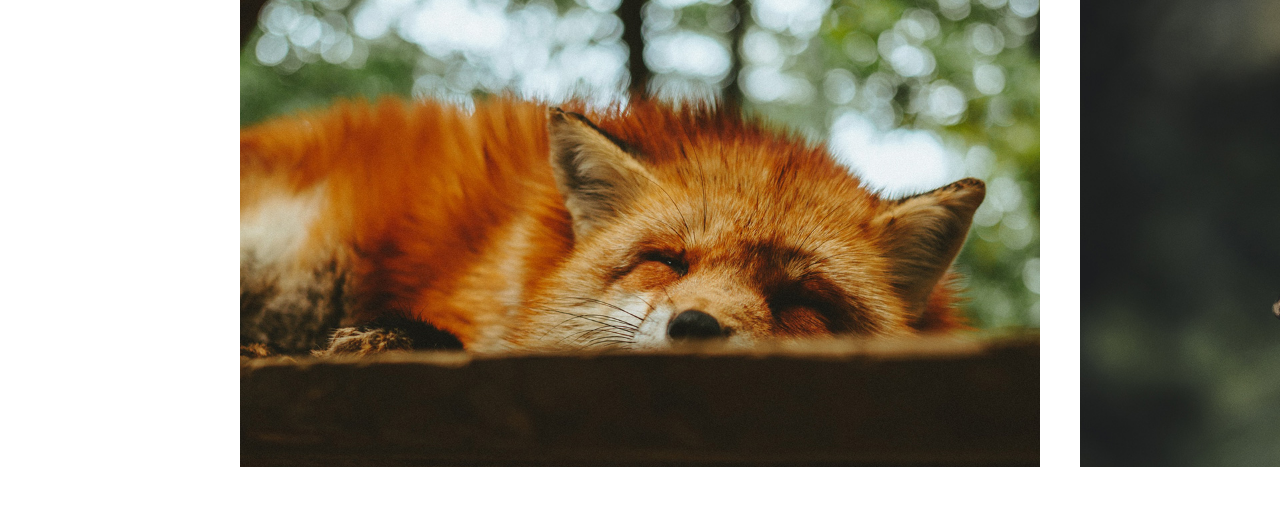
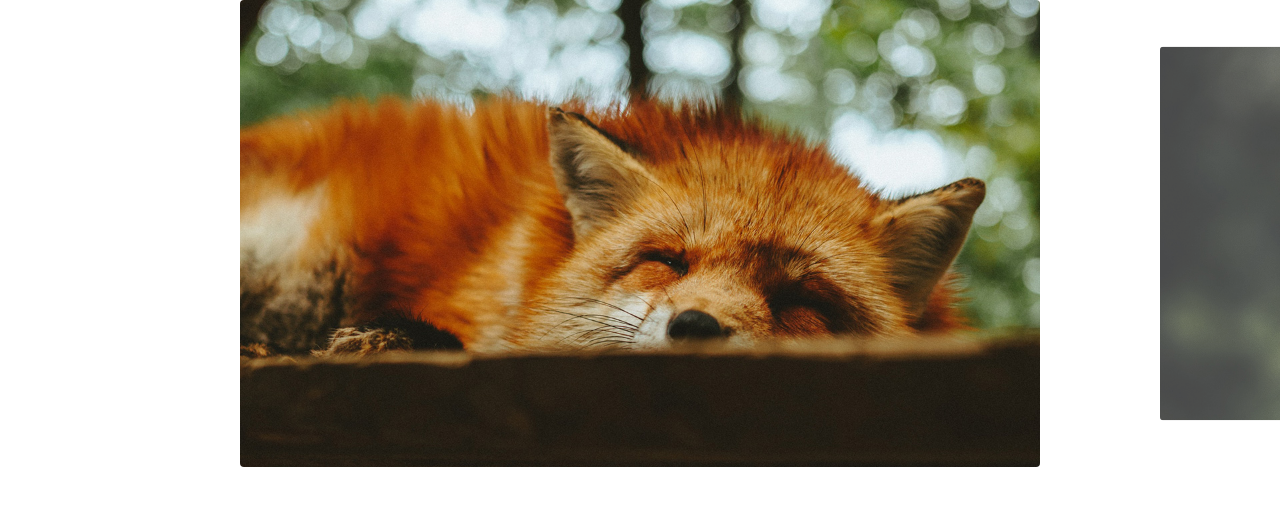
Before and after one commit to lucas-franc/slide, a plain HTML site: page index.html in a window 1280 px wide. Drawn offline with Linux system fonts and the light colour scheme.

Commit message:
resize and debounce

```diff
--- a/css/style.css
+++ b/css/style.css
@@ -22,9 +22,23 @@ img {
  display: flex;
 }
 
+.slide:hover {
+  will-change: transform;
+}
+
 .slide li {
   flex-shrink: 0;
   width: 80vw;
   max-width: 800px;
   margin: 0 20px;
+  opacity: .8;
+  transform: scale(.8);
+  border-radius: 4px;
+  overflow: hidden;
+  box-shadow: 0 2xp 4px rgba(0, 0, 0, 0.4);
 }
+
+.slide li.active {
+  opacity: 1;
+  transform: scale(1);
+}
--- a/js/slide.js
+++ b/js/slide.js
@@ -1,3 +1,5 @@
+import debounce from './debounce.js';
+
 export default class Slide {
   constructor(slide, wrapper) {
     this.slide = document.querySelector(slide);
@@ -7,6 +9,7 @@ export default class Slide {
       startX: 0,
       movement: 0,
     };
+    this.activeClass = 'active';
   }
 
   transition(active) {
@@ -57,9 +60,9 @@ export default class Slide {
   }
 
   changeSlideOnEnd() {
-    if (this.dist.movement > 120 && this.index.next !== undefined) {
+    if (this.dist.movement > 80 && this.index.next !== undefined) {
       this.activeNextSlide();
-    } else if (this.dist.movement < -120 && this.index.prev !== undefined) {
+    } else if (this.dist.movement < -80 && this.index.prev !== undefined) {
       this.activePrevSlide();
     } else {
       this.changeSlide(this.dist.movement);
@@ -71,12 +74,6 @@ export default class Slide {
     this.wrapper.addEventListener('touchstart', this.onStart);
     this.wrapper.addEventListener('mouseup', this.onEnd);
     this.wrapper.addEventListener('touchend', this.onEnd);
-  }
-
-  bindEvents() {
-    this.onStart = this.onStart.bind(this);
-    this.onEnd = this.onEnd.bind(this);
-    this.onMove = this.onMove.bind(this);
   }
 
   slidePosition(slide) {
@@ -105,6 +102,14 @@ export default class Slide {
     this.moveSlide(activeSlide.position);
     this.slideIndexNav(index);
     this.dist.finalPosition = activeSlide.position;
+    this.changeActiveClass();
+  }
+
+  changeActiveClass() {
+    this.slideArray.forEach((item) =>
+      item.element.classList.remove(this.activeClass),
+    );
+    this.slideArray[this.index.active].element.classList.add(this.activeClass);
   }
 
   activePrevSlide() {
@@ -119,11 +124,30 @@ export default class Slide {
     }
   }
 
+  onResize() {
+    setTimeout(() => {
+      this.slidesConfig();
+      this.changeSlide(this.index.active);
+    }, 1000);
+  }
+
+  addResizeEvent() {
+    window.addEventListener('resize', this.onResize);
+  }
+
+  bindEvents() {
+    this.onStart = this.onStart.bind(this);
+    this.onEnd = this.onEnd.bind(this);
+    this.onMove = this.onMove.bind(this);
+    this.onResize = debounce(this.onResize.bind(this), 200);
+  }
+
   init() {
     this.bindEvents();
     this.addSlideEvent();
     this.slidesConfig();
     this.transition(true);
+    this.addResizeEvent();
     return this;
   }
 }
```
